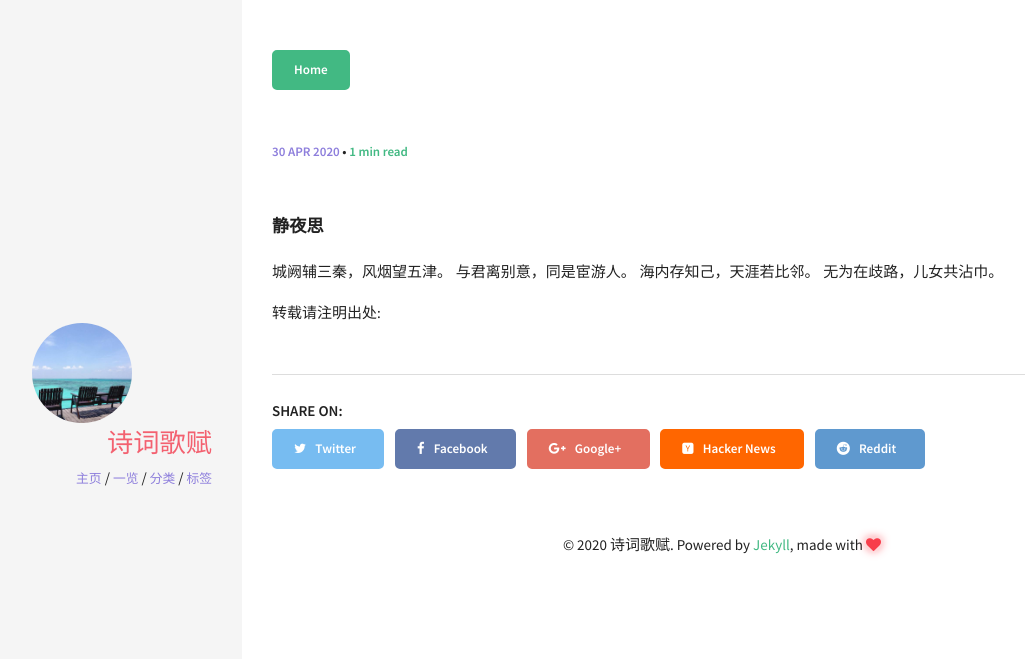
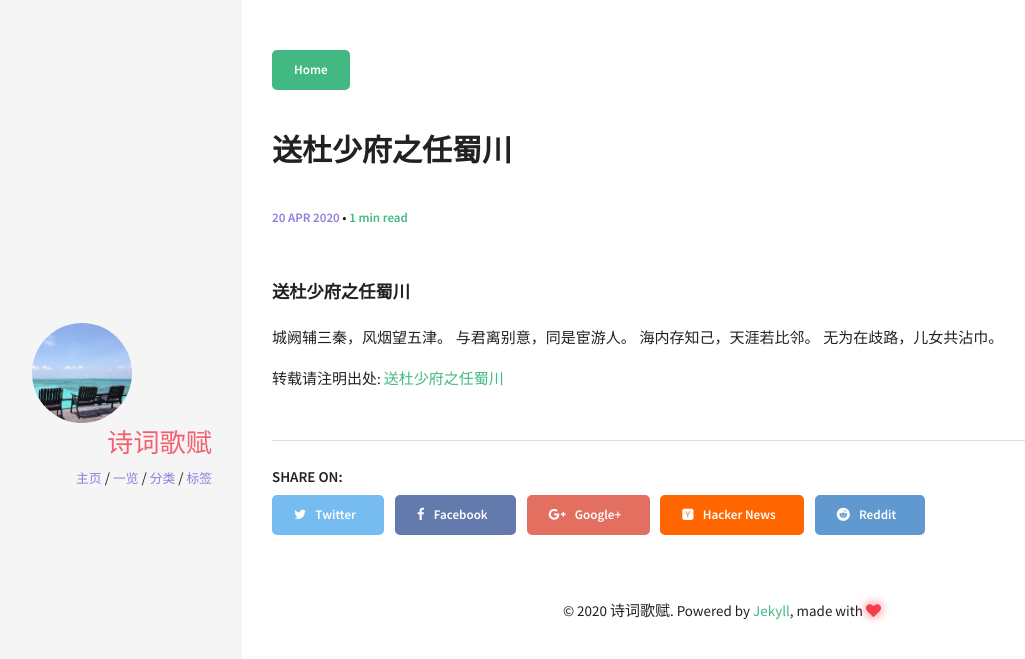
Before and after one commit to cleveben/cleveben.github.io, a Jekyll site: the page built from _posts/2020-04-20-送杜少府之任蜀川.md, in a window 1280 px wide. Shown: the top 659 px of the page, without its empty margins (78-1103 px from the left). Built offline with Jekyll 4.4.1, drawn with Linux system fonts in a browser that asks for light colours; our own code applies the rules of GitHub Pages for plain Markdown files.

Commit message:
Update 2020-04-20-送杜少府之任蜀川.md

```diff
--- a/_posts/2020-04-20-送杜少府之任蜀川.md
+++ b/_posts/2020-04-20-送杜少府之任蜀川.md
@@ -1,11 +1,11 @@
 ---
 layout: post
 title:  送杜少府之任蜀川
-categories: [唐诗][王勃]
-tags: [王勃]
+categories: [王勃]
+tags: [唐诗]
 ---
 
-##### 静夜思
+##### 送杜少府之任蜀川
 
 
 城阙辅三秦，风烟望五津。
```
